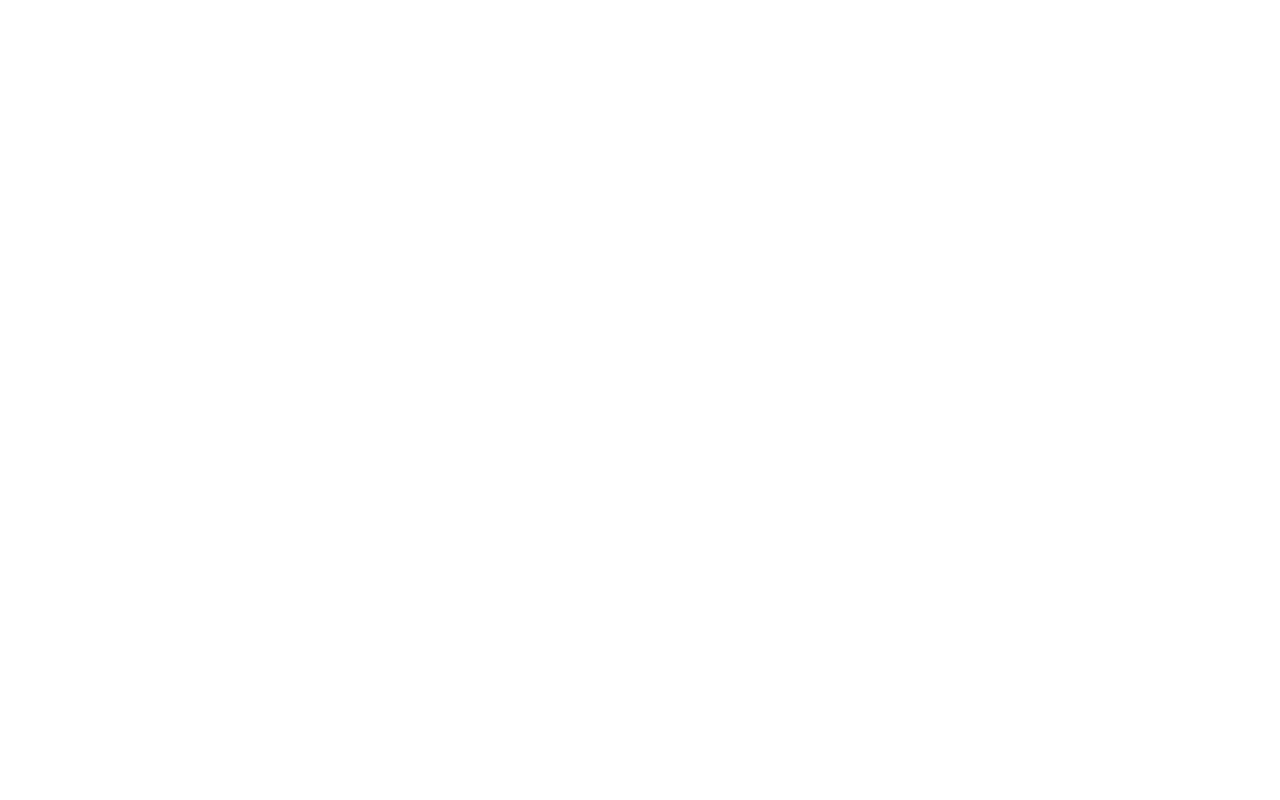
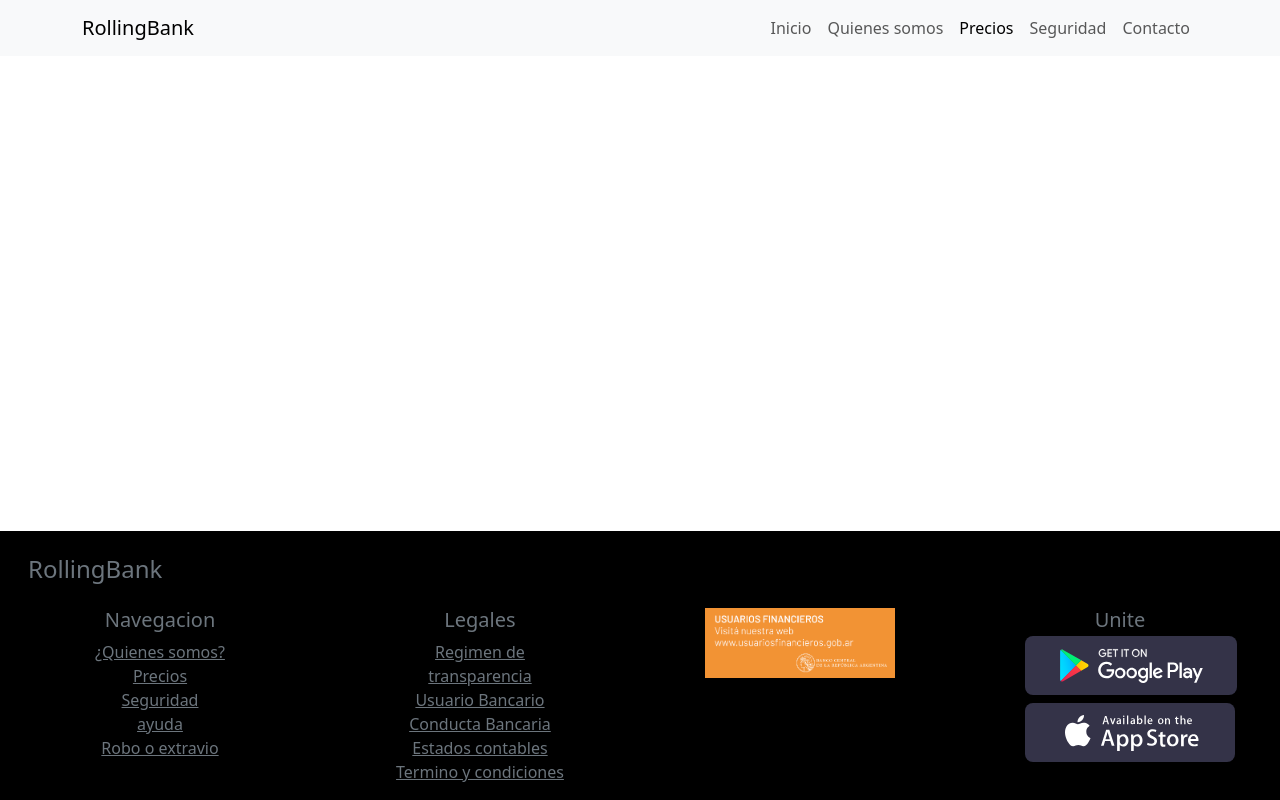
Before and after one commit to Brunonahuel22/Rollingbank, a plain HTML site: page pages/precios.html in a window 1280 px wide. Drawn offline with nearby package versions, Linux system fonts and the light colour scheme; files that its build step writes are made by us from their sources.

Commit message:
repare errores del los href en la navbar

```diff
--- a/pages/contacto.html
+++ b/pages/contacto.html
@@ -0,0 +1,114 @@
+<!DOCTYPE html>
+<html lang="es">
+  <head>
+    <meta charset="UTF-8" />
+    <meta name="viewport" content="width=device-width, initial-scale=1.0" />
+    <link
+      href="https://cdn.jsdelivr.net/npm/bootstrap@5.3.2/dist/css/bootstrap.min.css"
+      rel="stylesheet"
+      integrity="sha384-T3c6CoIi6uLrA9TneNEoa7RxnatzjcDSCmG1MXxSR1GAsXEV/Dwwykc2MPK8M2HN"
+      crossorigin="anonymous"
+    />
+    <link
+      rel="stylesheet"
+      href="https://cdn.jsdelivr.net/npm/bootstrap-icons@1.11.1/font/bootstrap-icons.css"
+    />
+    <link rel="stylesheet" href="css/estilos.css" />
+    <title>Rolling bank</title>
+  </head>
+  <body>
+    <header>
+      <nav class="navbar navbar-expand-lg bg-body-tertiary">
+        <div class="container">
+          <a class="navbar-brand" href="../index.html">RollingBank</a>
+          <button
+            class="navbar-toggler"
+            type="button"
+            data-bs-toggle="collapse"
+            data-bs-target="#navbarSupportedContent"
+            aria-controls="navbarSupportedContent"
+            aria-expanded="false"
+            aria-label="Toggle navigation"
+          >
+            <span class="navbar-toggler-icon"></span>
+          </button>
+          <div class="collapse navbar-collapse" id="navbarSupportedContent">
+            <ul class="navbar-nav ms-auto mb-2 mb-lg-0">
+              <li class="nav-item">
+                <a class="nav-link" aria-current="page" href="../index.html"
+                  >Inicio</a
+                >
+              </li>
+              <li class="nav-item">
+                <a class="nav-link" href="./quienesSomos.html">Quienes somos</a>
+              </li>
+              <li class="nav-item">
+                <a class="nav-link" href="./precios.html">Precios</a>
+              </li>
+              <li class="nav-item">
+                <a class="nav-link" href="./seguridad.html">Seguridad</a>
+              </li>
+              <li class="nav-item">
+                <a class="nav-link active" href="./error404.html">Contacto</a>
+              </li>
+            </ul>
+          </div>
+        </div>
+      </nav>
+    </header>
+    <main></main>
+    <footer class="container-fluid bg-black">
+      <div><h4 class="text-secondary my-4 ms-3">RollingBank</h4></div>
+      <div class="row justify-content-around">
+        <div class="col-md-5 col-lg-2 container-fluid text-center">
+          <h5 class="text-secondary">Navegacion</h5>
+          <ul class="list-unstyled">
+            <li><a href="" class="link-secondary">¿Quienes somos?</a></li>
+            <li><a href="" class="link-secondary">Precios</a></li>
+            <li><a href="" class="link-secondary">Seguridad</a></li>
+            <li><a href="" class="link-secondary">ayuda</a></li>
+            <li><a href="" class="link-secondary">Robo o extravio</a></li>
+          </ul>
+        </div>
+        <div class="col-md-5 col-lg-2 container text-center">
+          <h5 class="text-secondary">Legales</h5>
+          <ul class="list-unstyled">
+            <li>
+              <a href="" class="link-secondary">Regimen de transparencia</a>
+            </li>
+            <li><a href="" class="link-secondary">Usuario Bancario</a></li>
+            <li><a href="" class="link-secondary">Conducta Bancaria</a></li>
+            <li><a href="" class="link-secondary">Estados contables</a></li>
+            <li><a href="" class="link-secondary">Termino y condiciones</a></li>
+          </ul>
+        </div>
+        <div class="col-md-5 col-lg-2 container text-center">
+          <img
+            class="img-fluid mb-3"
+            src="img/usuariosfinancieros.png"
+            alt="Imagen de usuarios financieros"
+          />
+        </div>
+        <div class="col-md-5 col-lg-2 container text-center">
+          <h5 class="text-secondary mb-1">Unite</h5>
+          <img
+            src="img/google-play-badge-bb.svg"
+            alt="imagen de logo de google play"
+            class="mb-2"
+          />
+          <img
+            src="img/badge-apple-store.svg"
+            alt="imagen de logo apple store"
+            class="mb-3"
+          />
+        </div>
+      </div>
+    </footer>
+
+    <script
+      src="https://cdn.jsdelivr.net/npm/bootstrap@5.3.2/dist/js/bootstrap.bundle.min.js"
+      integrity="sha384-C6RzsynM9kWDrMNeT87bh95OGNyZPhcTNXj1NW7RuBCsyN/o0jlpcV8Qyq46cDfL"
+      crossorigin="anonymous"
+    ></script>
+  </body>
+</html>
--- a/pages/precios.html
+++ b/pages/precios.html
@@ -0,0 +1,114 @@
+<!DOCTYPE html>
+<html lang="es">
+  <head>
+    <meta charset="UTF-8" />
+    <meta name="viewport" content="width=device-width, initial-scale=1.0" />
+    <link
+      href="https://cdn.jsdelivr.net/npm/bootstrap@5.3.2/dist/css/bootstrap.min.css"
+      rel="stylesheet"
+      integrity="sha384-T3c6CoIi6uLrA9TneNEoa7RxnatzjcDSCmG1MXxSR1GAsXEV/Dwwykc2MPK8M2HN"
+      crossorigin="anonymous"
+    />
+    <link
+      rel="stylesheet"
+      href="https://cdn.jsdelivr.net/npm/bootstrap-icons@1.11.1/font/bootstrap-icons.css"
+    />
+    <link rel="stylesheet" href="css/estilos.css" />
+    <title>Rolling bank</title>
+  </head>
+  <body>
+    <header>
+      <nav class="navbar navbar-expand-lg bg-body-tertiary">
+        <div class="container">
+          <a class="navbar-brand" href="../index.html">RollingBank</a>
+          <button
+            class="navbar-toggler"
+            type="button"
+            data-bs-toggle="collapse"
+            data-bs-target="#navbarSupportedContent"
+            aria-controls="navbarSupportedContent"
+            aria-expanded="false"
+            aria-label="Toggle navigation"
+          >
+            <span class="navbar-toggler-icon"></span>
+          </button>
+          <div class="collapse navbar-collapse" id="navbarSupportedContent">
+            <ul class="navbar-nav ms-auto mb-2 mb-lg-0">
+              <li class="nav-item">
+                <a class="nav-link" aria-current="page" href="../index.html"
+                  >Inicio</a
+                >
+              </li>
+              <li class="nav-item">
+                <a class="nav-link" href="./quienesSomos.html">Quienes somos</a>
+              </li>
+              <li class="nav-item">
+                <a class="nav-link active" href="./precios.html">Precios</a>
+              </li>
+              <li class="nav-item">
+                <a class="nav-link" href="./seguridad.html">Seguridad</a>
+              </li>
+              <li class="nav-item">
+                <a class="nav-link" href="./contacto.html">Contacto</a>
+              </li>
+            </ul>
+          </div>
+        </div>
+      </nav>
+    </header>
+    <main></main>
+    <footer class="container-fluid bg-black">
+      <div><h4 class="text-secondary my-4 ms-3">RollingBank</h4></div>
+      <div class="row justify-content-around">
+        <div class="col-md-5 col-lg-2 container-fluid text-center">
+          <h5 class="text-secondary">Navegacion</h5>
+          <ul class="list-unstyled">
+            <li><a href="" class="link-secondary">¿Quienes somos?</a></li>
+            <li><a href="" class="link-secondary">Precios</a></li>
+            <li><a href="" class="link-secondary">Seguridad</a></li>
+            <li><a href="" class="link-secondary">ayuda</a></li>
+            <li><a href="" class="link-secondary">Robo o extravio</a></li>
+          </ul>
+        </div>
+        <div class="col-md-5 col-lg-2 container text-center">
+          <h5 class="text-secondary">Legales</h5>
+          <ul class="list-unstyled">
+            <li>
+              <a href="" class="link-secondary">Regimen de transparencia</a>
+            </li>
+            <li><a href="" class="link-secondary">Usuario Bancario</a></li>
+            <li><a href="" class="link-secondary">Conducta Bancaria</a></li>
+            <li><a href="" class="link-secondary">Estados contables</a></li>
+            <li><a href="" class="link-secondary">Termino y condiciones</a></li>
+          </ul>
+        </div>
+        <div class="col-md-5 col-lg-2 container text-center">
+          <img
+            class="img-fluid mb-3"
+            src="../img/usuariosfinancieros.png"
+            alt="Imagen de usuarios financieros"
+          />
+        </div>
+        <div class="col-md-5 col-lg-2 container text-center">
+          <h5 class="text-secondary mb-1">Unite</h5>
+          <img
+            src="../img/google-play-badge-bb.svg"
+            alt="imagen de logo de google play"
+            class="mb-2"
+          />
+          <img
+            src="../img/badge-apple-store.svg"
+            alt="imagen de logo apple store"
+            class="mb-3"
+          />
+        </div>
+      </div>
+    </footer>
+
+    <script
+      src="https://cdn.jsdelivr.net/npm/bootstrap@5.3.2/dist/js/bootstrap.bundle.min.js"
+      integrity="sha384-C6RzsynM9kWDrMNeT87bh95OGNyZPhcTNXj1NW7RuBCsyN/o0jlpcV8Qyq46cDfL"
+      crossorigin="anonymous"
+    ></script>
+  </body>
+</html>
```
Also changed, not shown: index.html (+1 -1 lines), pages/quienesSomos.html (+6 -3 lines), pages/seguridad.html (+6 -8 lines).
